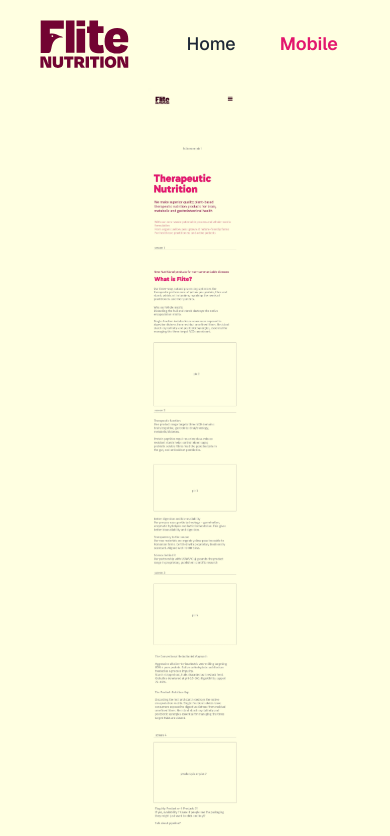
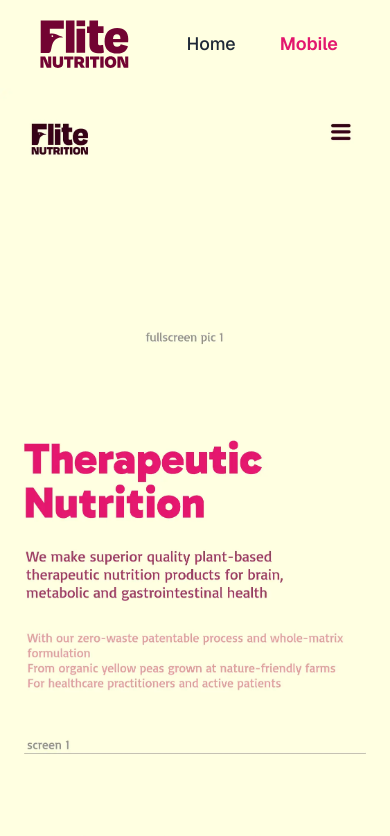
Before and after one commit to thedirtypaw/flite, a Next.js app: page /mobile in a window 390 px wide. Shown: the top 836 px of the page. Built offline with nearby package versions, Linux system fonts and the light colour scheme.

Commit message:
mobile full res

```diff
--- a/app/mobile/page.tsx
+++ b/app/mobile/page.tsx
@@ -2,11 +2,11 @@
 
 export default function MobilePage() {
     return (
-      <div className="w-full h-screen flex items-center justify-center">
+      <div className="w-full min-h-screen">
         <img
           src="/landing.webp"
           alt="Mobile Layout"
-          className="w-full h-full object-contain"
+          className="w-full h-auto"
         />
       </div>
     );
```
